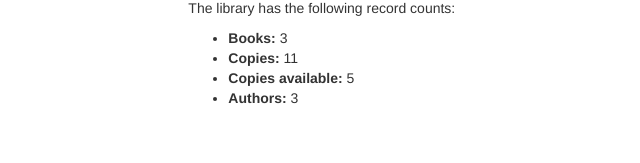
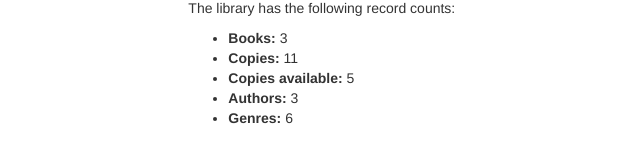
Before and after one commit to Cecaro/locallibrary, a Django app: page /catalog/ in a window 1280 px wide. Shown: the part 155-318 px from the top of the page, without its empty margins (40-680 px from the left). Run offline with Django 3.2, Linux system fonts and the light colour scheme; data comes from the database, SQL or seed files in the repository; both versions use the stored data as it was after the commit; some libraries are stand-ins or nearby versions.

Commit message:
Pass genre count to the index view

```diff
--- a/catalog/templates/index.html
+++ b/catalog/templates/index.html
@@ -15,6 +15,7 @@
     <li><strong>Copies:</strong> {{ num_instances }}</li>
     <li><strong>Copies available:</strong> {{ num_instances_available }}</li>
     <li><strong>Authors:</strong> {{ num_authors }}</li>
+    <li><strong>Genres:</strong> {{ num_genres }}</li>
   </ul>
 
 {% endblock %}
--- a/catalog/views.py
+++ b/catalog/views.py
@@ -1,6 +1,7 @@
 from django.shortcuts import render
 from .models import Book, Author, BookInstance, Genre
 # Create your views here.
+
 
 def index(request):
     """
@@ -10,12 +11,15 @@ def index(request):
     num_books = Book.objects.count()
     num_instances = BookInstance.objects.count()
     # Available books (status = a)
-    num_instances_available = BookInstance.objects.filter(status__exact='a').count()
+    num_instances_available = BookInstance.objects.filter(
+        status__exact='a').count()
     num_authors = Author.objects.count()
+    num_genres = Genre.objects.count()
 
     # Render the HTML template index.html with the data in the context variable
     return render(
         request,
         'index.html',
-        context={'num_books':num_books,'num_instances':num_instances,'num_instances_available':num_instances_available,'num_authors':num_authors},
+        context={'num_books': num_books, 'num_instances': num_instances,
+                 'num_instances_available': num_instances_available, 'num_authors': num_authors, 'num_genres': num_genres},
     )
```
Also changed, not shown: db.sqlite3.
